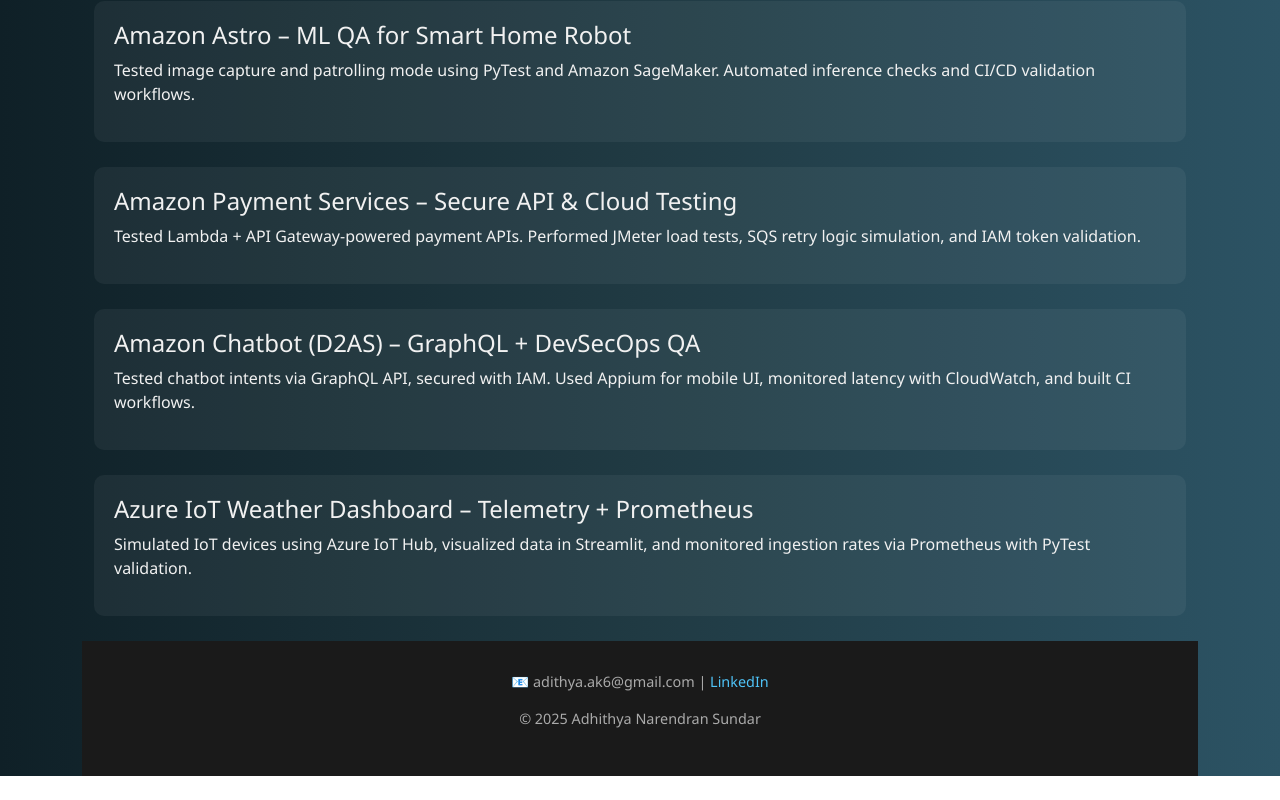
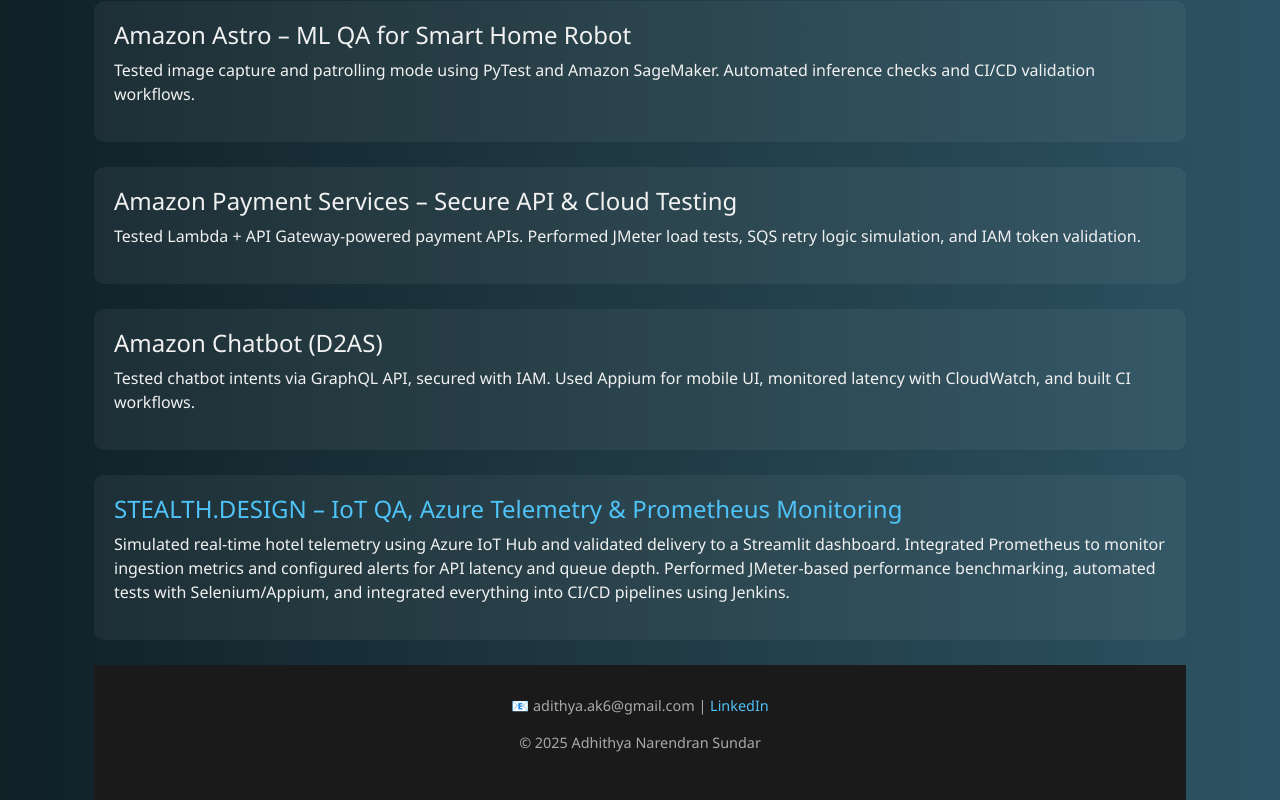
Before and after one commit to adithyanaren/adithyanaren.github.io, a plain HTML site: page index.html in a window 1280 px wide. Shown: the part 991-1791 px from the top of the page. Before the commit the page ends 1767 px from the top, so only its background shows below. Drawn offline with nearby package versions, Linux system fonts and the light colour scheme.

Commit message:
Update index.html

```diff
--- a/index.html
+++ b/index.html
@@ -123,15 +123,14 @@
     </div>
 
     <div class="project">
-      <h4>Amazon Chatbot (D2AS) – GraphQL + DevSecOps QA</a></h4>
+      <h4>Amazon Chatbot (D2AS)</a></h4>
       <p>Tested chatbot intents via GraphQL API, secured with IAM. Used Appium for mobile UI, monitored latency with CloudWatch, and built CI workflows.</p>
     </div>
 
     <div class="project">
-      <h4>Azure IoT Weather Dashboard – Telemetry + Prometheus</a></h4>
-      <p>Simulated IoT devices using Azure IoT Hub, visualized data in Streamlit, and monitored ingestion rates via Prometheus with PyTest validation.</p>
+      <h4><a href="https://github.com/adithyanaren/stealthdesign-iot-prometheus" target="_blank">STEALTH.DESIGN – IoT QA, Azure Telemetry & Prometheus Monitoring</a></h4>
+      <p>Simulated real-time hotel telemetry using Azure IoT Hub and validated delivery to a Streamlit dashboard. Integrated Prometheus to monitor ingestion metrics and configured alerts for API latency and queue depth. Performed JMeter-based performance benchmarking, automated tests with Selenium/Appium, and integrated everything into CI/CD pipelines using Jenkins.</p>
     </div>
-  </div>
 
   <div class="footer">
     <p>📧 adithya.ak6@gmail.com | <a href="https://www.linkedin.com/in/adhithya0616/" target="_blank">LinkedIn</a></p>
```
